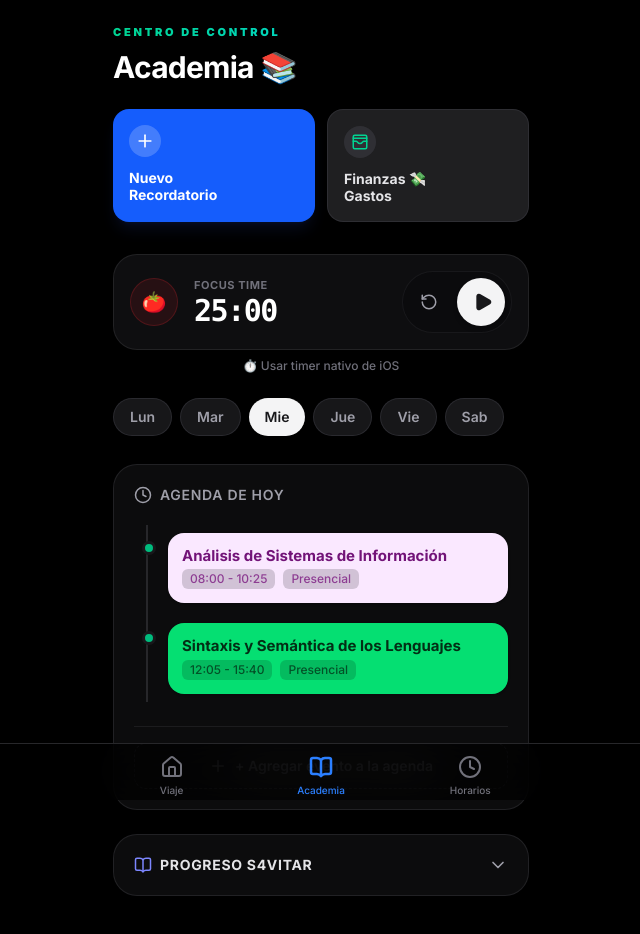
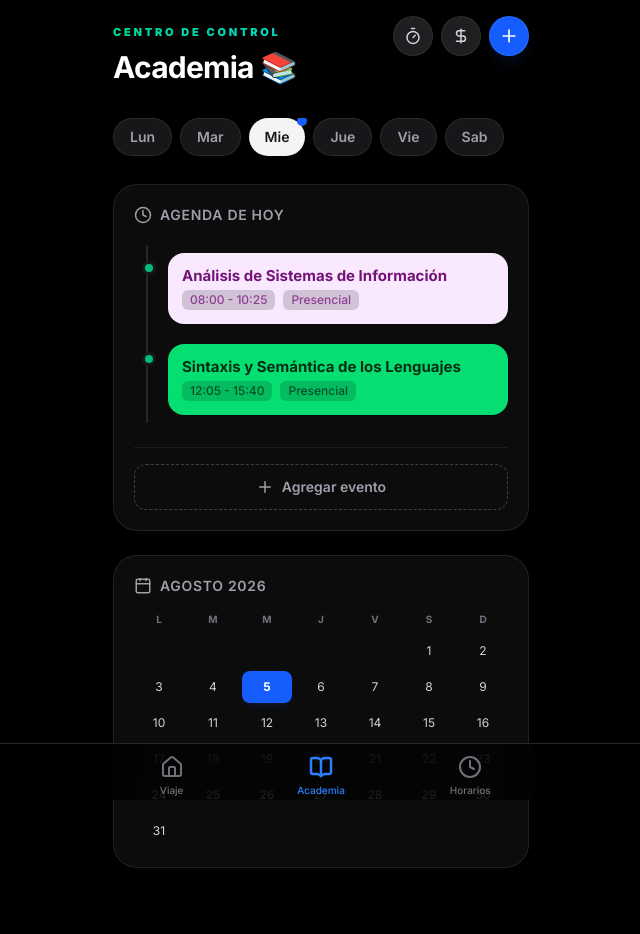
Before and after one commit to aalvaroespinoza/AppHorarios, a Next.js app: page /academia in a window 1280 px wide. Shown: the top 934 px of the page, without its empty margins (319-959 px from the left). Built offline with nearby package versions, Linux system fonts and the light colour scheme.

Commit message:
design: rediseñar Academia con widgets flotantes (Pomodoro y Finanzas), calendario visual e indicadores de día actual

```diff
--- a/src/app/academia/page.tsx
+++ b/src/app/academia/page.tsx
@@ -1,31 +1,102 @@
 "use client";
 
-import { useState } from 'react';
+import { useState, useEffect } from 'react';
 import { motion, AnimatePresence, PanInfo } from 'framer-motion';
-import { Plus, CheckCircle, ExternalLink, Clock, BookOpen, ChevronDown, ChevronUp, WalletCards, Trash2 } from 'lucide-react';
+import { Plus, Clock, Trash2, Calendar as CalendarIcon, Timer, DollarSign, X, Check } from 'lucide-react';
 import Link from 'next/link';
 import { useAgenda } from '@/hooks/useAgenda';
-import { useTracker } from '@/hooks/useTracker';
 import { useEscenario } from '@/hooks/useEscenario';
+import { useFinanzas } from '@/hooks/useFinanzas';
 import type { DayOfWeek } from '@/types/common';
 import PomodoroWidget from '@/components/PomodoroWidget';
 
 const DIAS: DayOfWeek[] = ['lunes', 'martes', 'miercoles', 'jueves', 'viernes', 'sabado'];
 
+function getDiaActualStr(): DayOfWeek {
+  const jsDay = new Date().getDay();
+  const map: Record<number, DayOfWeek> = {
+    1: 'lunes', 2: 'martes', 3: 'miercoles', 4: 'jueves', 5: 'viernes', 6: 'sabado', 0: 'lunes'
+  };
+  return map[jsDay] || 'lunes';
+}
+
+function MiniCalendar() {
+  const [currentDate] = useState(new Date());
+  const monthName = currentDate.toLocaleString('es-AR', { month: 'long' });
+  const year = currentDate.getFullYear();
+
+  // Dummy calendar grid
+  const daysInMonth = new Date(year, currentDate.getMonth() + 1, 0).getDate();
+  const firstDayOfMonth = new Date(year, currentDate.getMonth(), 1).getDay();
+
+  const startOffset = firstDayOfMonth === 0 ? 6 : firstDayOfMonth - 1; // monday first
+  const daysArray = Array.from({ length: 42 }, (_, i) => {
+    const dayNum = i - startOffset + 1;
+    if (dayNum > 0 && dayNum <= daysInMonth) return dayNum;
+    return null;
+  });
+
+  return (
+    <section className="bg-zinc-900/50 border border-zinc-800/80 rounded-3xl p-5 shadow-xl backdrop-blur-md">
+      <div className="flex items-center justify-between mb-4 text-zinc-400">
+        <div className="flex items-center gap-2">
+          <CalendarIcon size={18} />
+          <h2 className="font-semibold text-sm uppercase tracking-wider capitalize">{monthName} {year}</h2>
+        </div>
+      </div>
+
+      <div className="grid grid-cols-7 gap-1 text-center mb-2">
+        {['L', 'M', 'M', 'J', 'V', 'S', 'D'].map((d, i) => (
+          <div key={i} className="text-[10px] font-bold text-zinc-500">{d}</div>
+        ))}
+      </div>
+      <div className="grid grid-cols-7 gap-1 text-center">
+        {daysArray.map((day, idx) => {
+          const isToday = day === currentDate.getDate();
+          return (
+            <div
+              key={idx}
+              className={`h-8 w-full flex items-center justify-center text-xs rounded-lg transition-colors ${
+                isToday
+                  ? 'bg-blue-600 text-white font-bold shadow-md shadow-blue-900/20'
+                  : day
+                    ? 'text-zinc-300 hover:bg-zinc-800'
+                    : 'text-transparent'
+              }`}
+            >
+              {day}
+            </div>
+          );
+        })}
+      </div>
+    </section>
+  );
+}
+
 export default function AcademiaPage() {
   const { diaSeleccionado, setDiaSeleccionado, isMounted } = useEscenario();
   const agenda = useAgenda();
-  const tracker = useTracker('s4vitar');
+  const finanzas = useFinanzas();
 
   const [mostrarFormEvento, setMostrarFormEvento] = useState(false);
   const [nuevoEvento, setNuevoEvento] = useState({ titulo: '', horaInicio: '10:00', horaFin: '11:00' });
 
-  const [mostrarTracker, setMostrarTracker] = useState(false);
-  const [nuevoModulo, setNuevoModulo] = useState('');
+  const [showPomo, setShowPomo] = useState(false);
+  const [showFin, setShowFin] = useState(false);
 
-  if (!isMounted || !agenda.isMounted || !tracker.isMounted) return null;
+  const [montoR, setMontoR] = useState('');
+  const [tipoR, setTipoR] = useState<'ingreso' | 'gasto'>('gasto');
+
+  const [diaActual, setDiaActual] = useState<DayOfWeek>('lunes');
+
+  useEffect(() => {
+    setDiaActual(getDiaActualStr());
+  }, []);
+
+  if (!isMounted || !agenda.isMounted || !finanzas.isMounted) return null;
 
   const agendaDelDia = agenda.obtenerAgendaDelDia(diaSeleccionado);
+  const esHoy = diaSeleccionado === diaActual;
 
   const handleAgregarEvento = () => {
     if (!nuevoEvento.titulo) return;
@@ -40,10 +111,18 @@ export default function AcademiaPage() {
     setMostrarFormEvento(false);
   };
 
-  const handleAgregarModulo = () => {
-    if (!nuevoModulo) return;
-    tracker.marcarModulo(nuevoModulo, true);
-    setNuevoModulo('');
+  const handleGuardarR = () => {
+    if (!montoR || isNaN(Number(montoR))) return;
+    finanzas.agregarTransaccion({
+      id: Date.now().toString(),
+      tipo: tipoR,
+      monto: Number(montoR),
+      categoria: tipoR === 'ingreso' ? 'Ingreso' : 'Varios',
+      descripcion: 'Rápido',
+      fecha: new Date().toISOString(),
+    });
+    setMontoR('');
+    setShowFin(false);
   };
 
   return (
@@ -51,59 +130,122 @@ export default function AcademiaPage() {
       initial={{ opacity: 0, scale: 0.98, y: 10 }}
       animate={{ opacity: 1, scale: 1, y: 0 }}
       transition={{ type: "spring", bounce: 0, duration: 0.4 }}
-      className="p-4 max-w-md mx-auto flex flex-col gap-6 pb-28"
+      className="p-4 max-w-md mx-auto flex flex-col gap-6 pb-28 relative min-h-screen"
       style={{ paddingTop: 'max(1rem, env(safe-area-inset-top))' }}
     >
+      {/* Floating Top Right Buttons */}
+      <div className="absolute top-4 right-4 flex gap-2 z-40" style={{ top: 'max(1rem, env(safe-area-inset-top))' }}>
+        <button
+          onClick={() => { setShowFin(false); setShowPomo(!showPomo); }}
+          className="w-10 h-10 bg-zinc-800/80 backdrop-blur border border-zinc-700/50 rounded-full flex items-center justify-center text-zinc-300 shadow-lg active:scale-90 transition-all hover:bg-zinc-700"
+        >
+          <Timer size={18} />
+        </button>
+        <button
+          onClick={() => { setShowPomo(false); setShowFin(!showFin); }}
+          className="w-10 h-10 bg-zinc-800/80 backdrop-blur border border-zinc-700/50 rounded-full flex items-center justify-center text-zinc-300 shadow-lg active:scale-90 transition-all hover:bg-zinc-700"
+        >
+          <DollarSign size={18} />
+        </button>
+        <a
+          href="shortcuts://run-shortcut?name=agregar%20recordatorio"
+          className="w-10 h-10 bg-blue-600 border border-blue-500/50 rounded-full flex items-center justify-center text-white shadow-lg shadow-blue-900/20 active:scale-90 transition-all hover:bg-blue-500"
+        >
+          <Plus size={20} />
+        </a>
+      </div>
+
+      {/* Floating Popovers */}
+      <AnimatePresence>
+        {showPomo && (
+          <motion.div
+            initial={{ opacity: 0, y: -20, scale: 0.95 }}
+            animate={{ opacity: 1, y: 0, scale: 1 }}
+            exit={{ opacity: 0, y: -20, scale: 0.95 }}
+            className="absolute top-16 right-4 z-50 w-72 bg-zinc-900/90 backdrop-blur-xl border border-zinc-800 rounded-3xl p-4 shadow-2xl"
+          >
+            <div className="flex justify-between items-center mb-2 px-1">
+              <h3 className="text-zinc-300 font-bold text-sm">Pomodoro</h3>
+              <button onClick={() => setShowPomo(false)} className="text-zinc-500 hover:text-white p-1"><X size={16}/></button>
+            </div>
+            <PomodoroWidget />
+          </motion.div>
+        )}
+
+        {showFin && (
+          <motion.div
+            initial={{ opacity: 0, y: -20, scale: 0.95 }}
+            animate={{ opacity: 1, y: 0, scale: 1 }}
+            exit={{ opacity: 0, y: -20, scale: 0.95 }}
+            className="absolute top-16 right-4 z-50 w-72 bg-zinc-900/90 backdrop-blur-xl border border-zinc-800 rounded-3xl p-4 shadow-2xl"
+          >
+            <div className="flex justify-between items-center mb-4 px-1">
+              <h3 className="text-zinc-300 font-bold text-sm flex items-center gap-2"><DollarSign size={16} className="text-emerald-400"/> Finanzas Rápidas</h3>
+              <button onClick={() => setShowFin(false)} className="text-zinc-500 hover:text-white p-1"><X size={16}/></button>
+            </div>
+
+            <div className="flex flex-col gap-3">
+              <div className="flex gap-2 bg-zinc-950 p-1 rounded-2xl border border-zinc-800/50">
+                <button
+                  onClick={() => setTipoR('gasto')}
+                  className={`flex-1 py-1.5 rounded-xl text-xs font-bold transition-all ${tipoR === 'gasto' ? 'bg-red-500/20 text-red-500' : 'text-zinc-500'}`}
+                >Gasto</button>
+                <button
+                  onClick={() => setTipoR('ingreso')}
+                  className={`flex-1 py-1.5 rounded-xl text-xs font-bold transition-all ${tipoR === 'ingreso' ? 'bg-emerald-500/20 text-emerald-500' : 'text-zinc-500'}`}
+                >Ingreso</button>
+              </div>
+              <div className="relative">
+                <span className="absolute left-3 top-2.5 text-zinc-500 font-bold text-sm">$</span>
+                <input
+                  type="number" placeholder="0.00" value={montoR} onChange={(e) => setMontoR(e.target.value)}
+                  className="w-full bg-zinc-950 border border-zinc-800 rounded-xl pl-7 pr-3 py-2 text-white font-bold focus:outline-none focus:border-blue-500"
+                />
+              </div>
+              <div className="flex gap-2 mt-1">
+                <Link href="/finanzas" className="flex-1 text-center py-2 bg-zinc-800 text-zinc-300 rounded-xl text-xs font-bold hover:bg-zinc-700">
+                  Ver más
+                </Link>
+                <button onClick={handleGuardarR} className="flex-1 py-2 bg-blue-600 text-white rounded-xl text-xs font-bold shadow-md shadow-blue-900/20">
+                  Guardar
+                </button>
+              </div>
+            </div>
+          </motion.div>
+        )}
+      </AnimatePresence>
+
       {/* Header */}
       <header className="flex flex-col gap-2 mt-2">
         <h2 className="text-transparent bg-clip-text bg-gradient-to-r from-emerald-400 to-cyan-400 text-[11px] font-black tracking-[0.25em] uppercase drop-shadow-sm">
           CENTRO DE CONTROL
         </h2>
-        <h1 className="text-3xl font-bold tracking-tight text-white">
+        <h1 className="text-3xl font-bold tracking-tight text-white pr-32 leading-tight">
           Academia 📚
         </h1>
       </header>
 
-      {/* Quick Actions Grid */}
-      <div className="grid grid-cols-2 gap-3">
-        <a
-          href="shortcuts://run-shortcut?name=agregar%20recordatorio"
-          className="bg-blue-600 hover:bg-blue-500 transition-colors rounded-2xl p-4 flex flex-col gap-3 shadow-lg shadow-blue-900/20 active:scale-95"
-        >
-          <div className="bg-white/20 w-8 h-8 rounded-full flex items-center justify-center">
-            <Plus size={20} className="text-white" />
-          </div>
-          <span className="text-white font-bold text-sm leading-tight">Nuevo<br/>Recordatorio</span>
-        </a>
-        <Link
-          href="/finanzas"
-          className="bg-zinc-800/80 border border-zinc-700/50 hover:bg-zinc-800 transition-colors rounded-2xl p-4 flex flex-col gap-3 shadow-sm active:scale-95"
-        >
-          <div className="bg-zinc-700/50 w-8 h-8 rounded-full flex items-center justify-center">
-            <WalletCards size={18} className="text-emerald-400" />
-          </div>
-          <span className="text-zinc-200 font-bold text-sm leading-tight">Finanzas 💸<br/>Gastos</span>
-        </Link>
-      </div>
-
-      {/* Pomodoro Widget */}
-      <PomodoroWidget />
-
       {/* Day Selector */}
-      <div className="flex gap-2 overflow-x-auto no-scrollbar pb-1">
-        {DIAS.map((dia) => (
+      <div className="flex gap-2 overflow-x-auto no-scrollbar pb-1 mt-2">
+        {DIAS.map((dia) => {
+          const isHoyReal = dia === diaActual;
+          return (
             <button
               key={dia}
               onClick={() => setDiaSeleccionado(dia)}
-            className={`px-4 py-2 rounded-full text-sm font-semibold transition-all whitespace-nowrap ${
+              className={`relative px-4 py-2 rounded-full text-sm font-semibold transition-all whitespace-nowrap ${
                 diaSeleccionado === dia
                   ? 'bg-zinc-100 text-zinc-900 shadow-md'
                   : 'bg-zinc-800/60 text-zinc-400 hover:text-white border border-zinc-700/50'
-            }`}
+              } ${isHoyReal && diaSeleccionado !== dia ? 'border-blue-500/50' : ''}`}
             >
               {dia.charAt(0).toUpperCase() + dia.slice(1, 3)}
+              {isHoyReal && (
+                <span className={`absolute top-0 right-0 -mt-0.5 -mr-0.5 w-2.5 h-2.5 rounded-full ${diaSeleccionado === dia ? 'bg-blue-600' : 'bg-blue-500'}`} />
+              )}
             </button>
-        ))}
+          );
+        })}
       </div>
 
       {/* Agenda Section */}
@@ -111,7 +253,9 @@ export default function AcademiaPage() {
         <div className="flex items-center justify-between mb-5 text-zinc-400">
           <div className="flex items-center gap-2">
             <Clock size={18} />
-            <h2 className="font-semibold text-sm uppercase tracking-wider">Agenda de Hoy</h2>
+            <h2 className="font-semibold text-sm uppercase tracking-wider">
+              {esHoy ? "Agenda de Hoy" : `Agenda del ${diaSeleccionado}`}
+            </h2>
           </div>
         </div>
 
@@ -208,75 +352,15 @@ export default function AcademiaPage() {
                 className="w-full flex items-center justify-center gap-2 py-3 rounded-xl border border-dashed border-zinc-700 text-zinc-400 hover:text-white hover:border-zinc-500 transition-all text-sm font-semibold hover:bg-zinc-800/30 active:scale-[0.98]"
               >
                 <Plus size={18} />
-                + Agregar evento a la agenda
+                Agregar evento
               </button>
             )}
           </AnimatePresence>
         </div>
       </section>
 
-      {/* Tracker Section (Accordion) */}
-      <section className="bg-zinc-900/50 border border-zinc-800/80 rounded-3xl overflow-hidden shadow-xl backdrop-blur-md">
-        <button
-          onClick={() => setMostrarTracker(!mostrarTracker)}
-          className="w-full p-5 flex items-center justify-between text-zinc-400 hover:bg-zinc-800/30 transition-colors"
-        >
-          <div className="flex items-center gap-2">
-            <BookOpen size={18} className="text-indigo-400" />
-            <h2 className="font-bold text-sm uppercase tracking-wider text-zinc-200">Progreso S4vitar</h2>
-          </div>
-          {mostrarTracker ? <ChevronUp size={20} /> : <ChevronDown size={20} />}
-        </button>
-
-        <AnimatePresence>
-          {mostrarTracker && (
-            <motion.div
-              initial={{ height: 0 }}
-              animate={{ height: 'auto' }}
-              exit={{ height: 0 }}
-              className="px-5 pb-5 overflow-hidden"
-            >
-              <div className="flex gap-2 mb-5">
-                <input
-                  type="text"
-                  placeholder="Módulo completado..."
-                  value={nuevoModulo}
-                  onChange={(e) => setNuevoModulo(e.target.value)}
-                  onKeyDown={(e) => e.key === 'Enter' && handleAgregarModulo()}
-                  className="flex-1 bg-zinc-950 border border-zinc-800 rounded-xl px-4 py-3 text-sm text-white focus:outline-none focus:border-green-500 transition-colors"
-                />
-                <button
-                  onClick={handleAgregarModulo}
-                  className="bg-green-600 hover:bg-green-500 text-white px-4 rounded-xl transition-all shadow-lg shadow-green-900/20 active:scale-[0.95] flex items-center justify-center"
-                >
-                  <CheckCircle size={20} />
-                </button>
-              </div>
-
-              <div className="flex flex-col gap-2 mb-6">
-                {tracker.state.modulosCompletados.length === 0 ? (
-                  <p className="text-zinc-500 text-sm italic">Aún no hay módulos registrados.</p>
-                ) : (
-                  tracker.state.modulosCompletados.map((mod, i) => (
-                    <div key={i} className="flex items-center gap-3 bg-zinc-800/40 border border-zinc-700/50 rounded-lg p-3">
-                      <CheckCircle size={16} className="text-green-500 shrink-0" />
-                      <span className="text-sm text-zinc-200 font-medium">{mod}</span>
-                    </div>
-                  ))
-                )}
-              </div>
-
-              <a
-                href={tracker.generarLinkObsidian()}
-                className="flex items-center justify-center gap-2 w-full py-3.5 rounded-xl font-bold transition-all bg-indigo-500/10 text-indigo-400 border border-indigo-500/20 hover:bg-indigo-500/20 active:scale-[0.98]"
-              >
-                <ExternalLink size={18} />
-                Exportar Informe (Obsidian)
-              </a>
-            </motion.div>
-          )}
-        </AnimatePresence>
-      </section>
+      {/* Mini Calendar Section */}
+      <MiniCalendar />
 
     </motion.div>
   );
```
Lines whose indentation alone changed are shown as unchanged.
